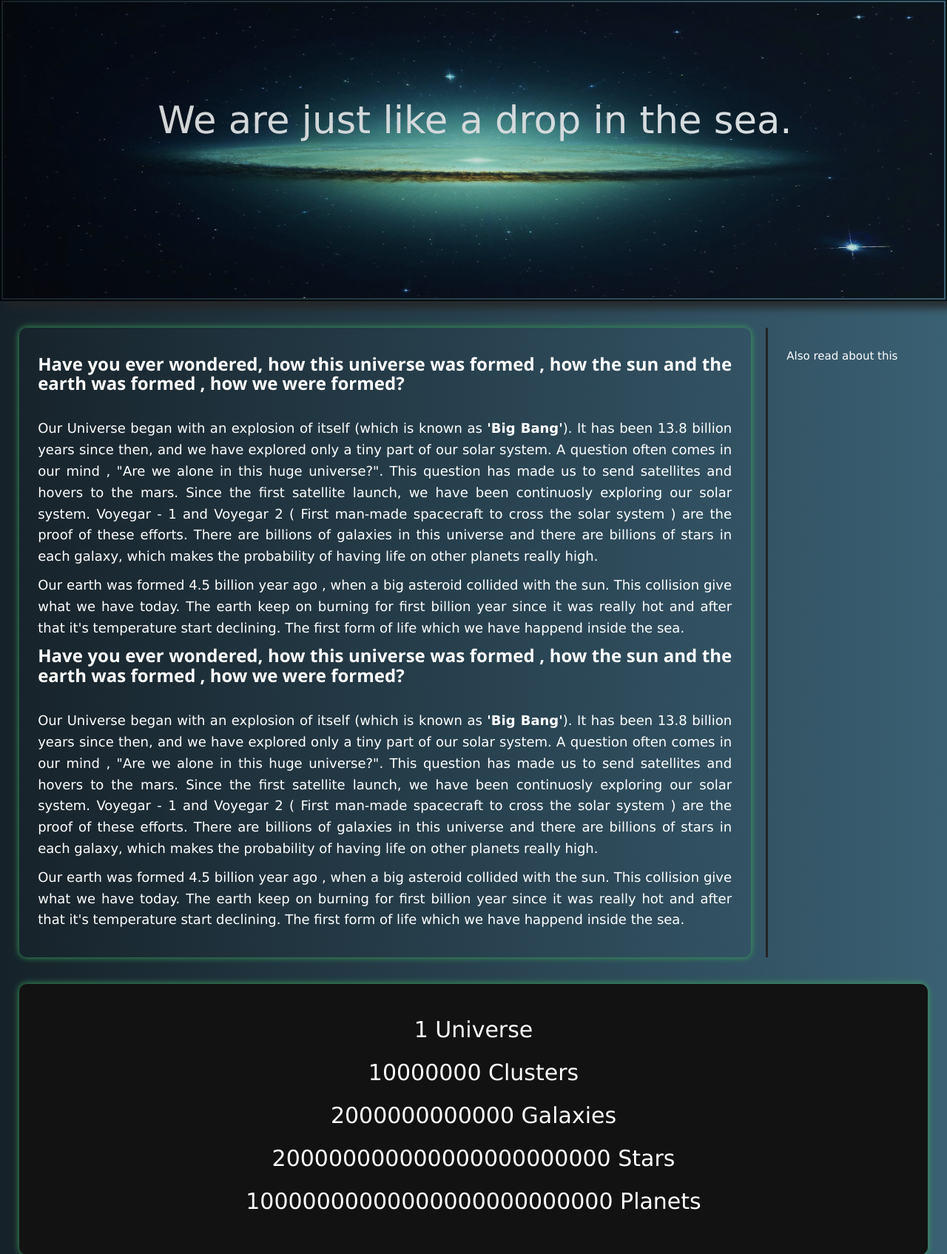
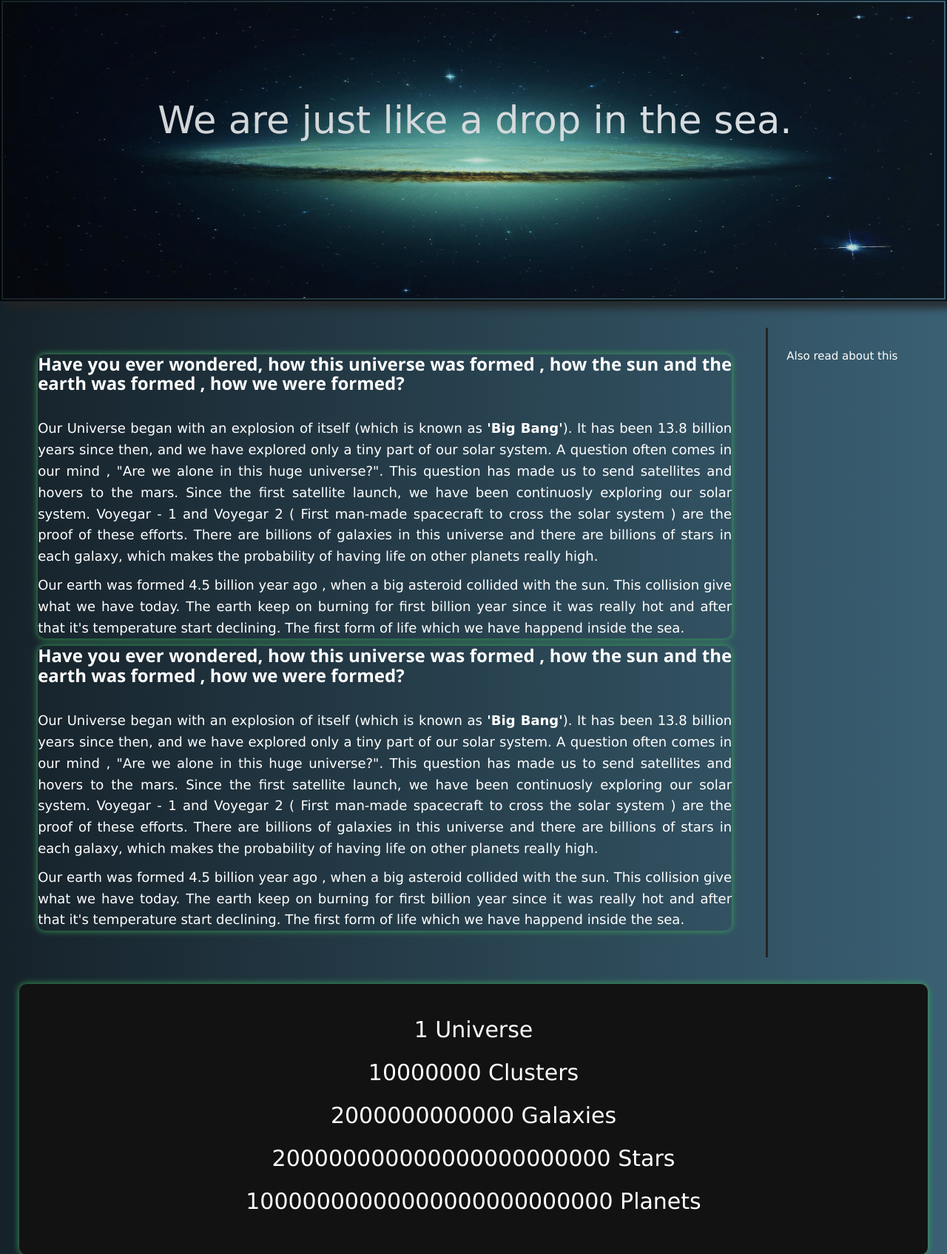
Before and after one commit to akhilsaini678/spacelearn, a Django app: page / in a window 1280 px wide. Shown: the part 53-1748 px from the top of the page at 74% size. Run offline with Django 4.2, Linux system fonts and the light colour scheme; some libraries are stand-ins or nearby versions.

Commit message:
Checking how to add more posts

```diff
--- a/static/CSS/Homepage.css
+++ b/static/CSS/Homepage.css
@@ -62,9 +62,13 @@
 
 .one {
     flex: 0.85;
-    box-shadow: 0 0 10px #3CA55C;
     padding: 2vw;
     border-radius: 10px;
+}
+
+.inside_one {
+    border-radius: 10px;
+    box-shadow: 0 0 10px #3CA55C;
 }
 
 .two {
--- a/templates/index.html
+++ b/templates/index.html
@@ -21,7 +21,7 @@
 <!-- This is main content. -->
 <div class="mains">
     <div class="one">
-        <div>
+        <div class="inside_one">
         <h3>Have you ever wondered, how this universe was formed , how the sun and the earth was formed , how we were formed?
         </h3>
         <br>
@@ -34,7 +34,7 @@
             first form of life which we have happend inside the sea.
         </p>
     </div>
-    <div>
+    <div class="inside_one">
         <h3>Have you ever wondered, how this universe was formed , how the sun and the earth was formed , how we were formed?
         </h3>
         <br>
```
